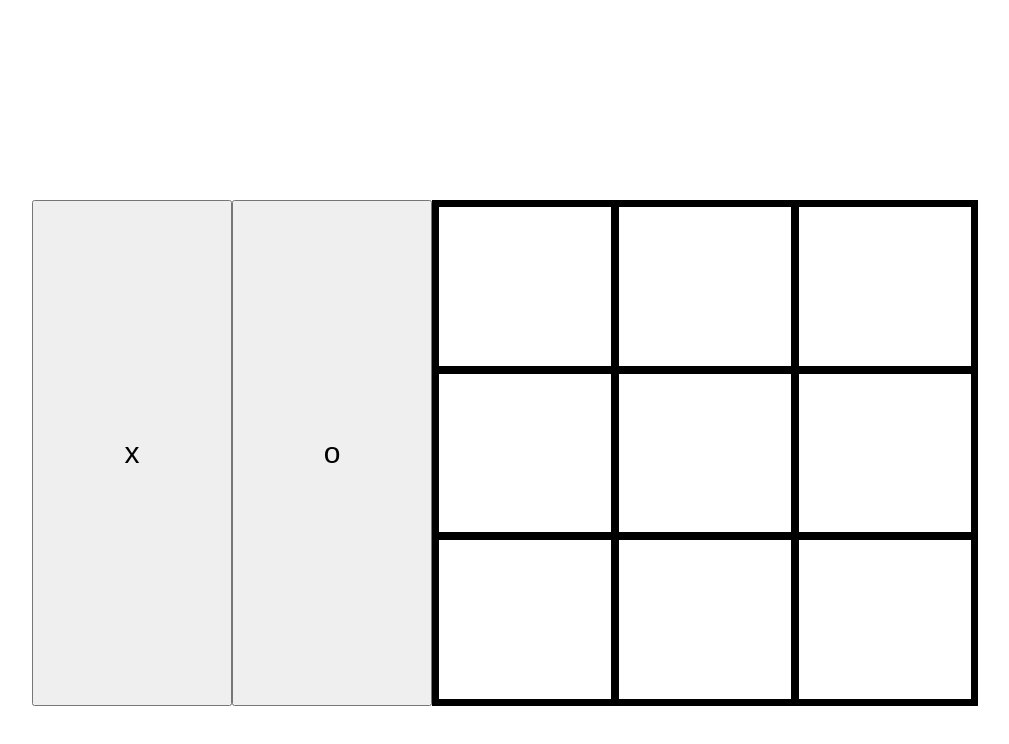
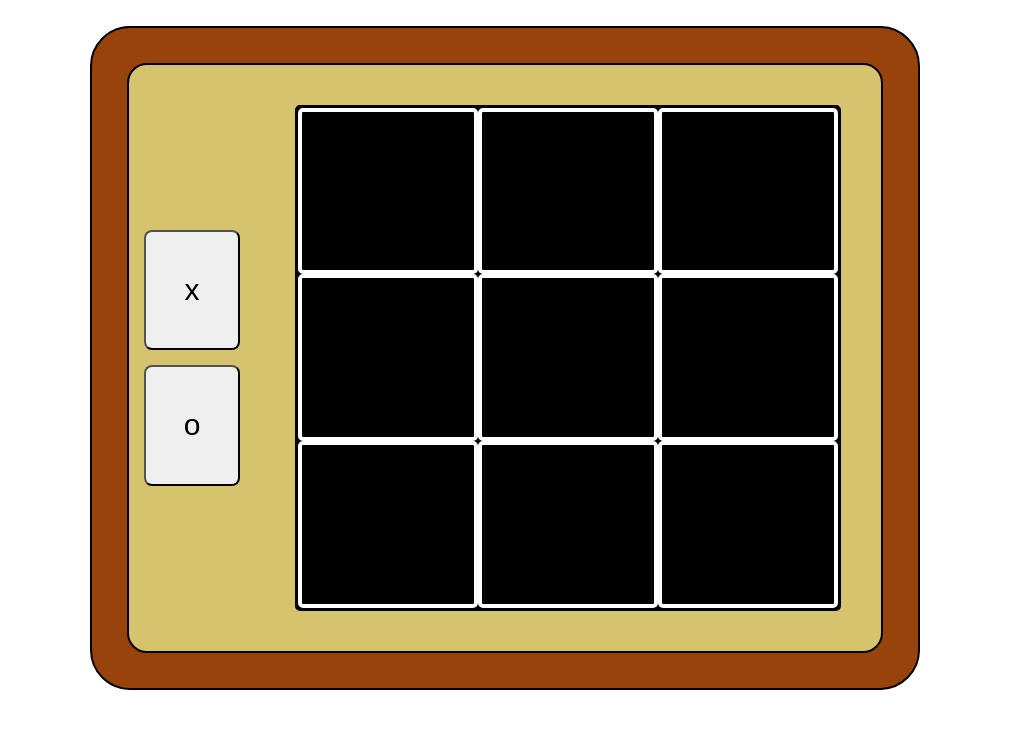
Before and after one commit to Nyle-Blake/Tic-Tac-Toe, a plain HTML site: page index.html in a window 1280 px wide. Shown: the whole page, without its empty margins (135-1144 px from the left). Drawn offline with Linux system fonts and the light colour scheme.

Commit message:
Add styling, prevent any input on grid after game is finished.

```diff
--- a/index.html
+++ b/index.html
@@ -10,10 +10,14 @@
   </head>
   <body>
 
-    <div class="container">
+    <div class="outer-container">
+      <h1 class="result"></h1>
+      <div class="inner-container">
+        <div class="btn-container">
           <button class="choiceX">x</button>
           <button class="choiceO">o</button>
-      <h1 class="result"></h1>
+        </div>
+        <div class="grid-container">
           <div class="grid">
             <div class="grid-item" id="1"></div>
             <div class="grid-item" id="2"></div>
@@ -27,5 +31,9 @@
           </div>
         </div>
 
+      </div>
+
+    </div>
+
   </body>
 </html>
--- a/script.js
+++ b/script.js
@@ -20,10 +20,14 @@ let playerSymbol = ""
 let playerXCount = []
 let playerOCount = []
 
+let gameOver = false
+
 // function for the player to pick a square to mark
 const getPlayerChoice = (item) => {
 
-  if (item.textContent == "") {
+  if (gameOver == true) {
+    ;
+  } else if (item.textContent == "") {
     if (playerSymbol == "x") {
       item.textContent = "x"
       playerXCount.push(item.id)
@@ -43,7 +47,9 @@ const getComputerChoice = () => {
 
   let chosenSquare = document.getElementById(computerChoice)
 
-  if (chosenSquare.textContent == "") {
+  if (gameOver == true) {
+    ;
+  } else if (chosenSquare.textContent == "") {
     if (playerSymbol == "x") {
       chosenSquare.textContent = "o"
       playerOCount.push(computerChoice)
@@ -65,17 +71,20 @@ symbolBtnX.addEventListener("click", () => {
   })
   playerXCount = []
   result.textContent = ""
+  gameOver = false
   console.log(playerXCount)
 })
 
 // click event listener to allow player to choose o and reset the grid
 symbolBtnO.addEventListener("click", () => {
   playerSymbol = "o"
+  getComputerChoice()
   gridItems.forEach(item => {
     item.textContent = ""
   })
   playerOCount = []
   result.textContent = ""
+  gameOver = false
   console.log(playerOCount)
 })
 
@@ -83,9 +92,15 @@ symbolBtnO.addEventListener("click", () => {
 gridItems.forEach(item => {
   item.addEventListener("click", () => {
     console.log(playerSymbol)
-    getPlayerChoice(item)
-    getComputerChoice()
-    checkForWin()
+    if (playerSymbol == "o") {
+      getComputerChoice()
+      getPlayerChoice(item)
+      checkForWin()
+    } else {
+      getPlayerChoice(item)
+      getComputerChoice()
+      checkForWin()
+    }
   })
 });
 
@@ -102,8 +117,10 @@ const checkForWin = () => {
 
   if (matchesX == true) {
     result.textContent = "X wins!"
+    gameOver = true;
   } else if (matchesO == true) {
     result.textContent = "O wins";
+    gameOver = true;
   }
 
 }
--- a/style.css
+++ b/style.css
@@ -3,10 +3,49 @@
   padding: 0;
 }
 
-.container {
+body {
+  padding-top: 2%;
   display: flex;
   justify-content: center;
-  padding-top: 200px;
+}
+
+.outer-container {
+  display: flex;
+  flex-direction: column;
+  align-items: center;
+  justify-content: center;
+  padding: 35px;
+  border-radius: 40px;
+  border: 2px solid black;
+  height: 70%;
+  background-color: rgb(151, 67, 11);
+}
+
+.inner-container {
+  display: flex;
+  flex-direction: row;
+  gap: 30px;
+  align-items: center;
+  justify-content: center;
+  padding: 15px;
+  border-radius: 20px;
+  border: 2px solid black;
+  background-color: rgb(214, 195, 110);
+}
+
+.grid-container {
+  display: flex;
+  border-radius: 26px;
+  padding: 25px;
+}
+
+.btn-container {
+  display: flex;
+  flex-direction: column;
+  gap: 15px;
+  border-radius: 10px;
+  width: 6rem;
+  height: 16rem;
 }
 
 .grid {
@@ -14,21 +53,27 @@
   grid-template-columns: 1fr 1fr 1fr;
   grid-template-rows: 1fr 1fr 1fr;
   border: 3px solid black;
+  border-radius: 5px;
   width: 540px;
   height: 500px;
+  background-color: #000;
 }
 
 .grid .grid-item {
   display: flex;
   justify-content: center;
   text-align: center;
-  border: 4px solid black;
+  border: 4px solid #fff;
+  border-radius: 5px;;
   cursor: pointer;
   font-size: 120px;
   font-weight: bold;
+  color: #fff;
 }
 
 button {
-  width: 200px;
+  width: 100%;
+  height: 50%;
   font-size: 30px;
+  border-radius: 8px;
 }
```
Lines whose indentation alone changed are shown as unchanged.
